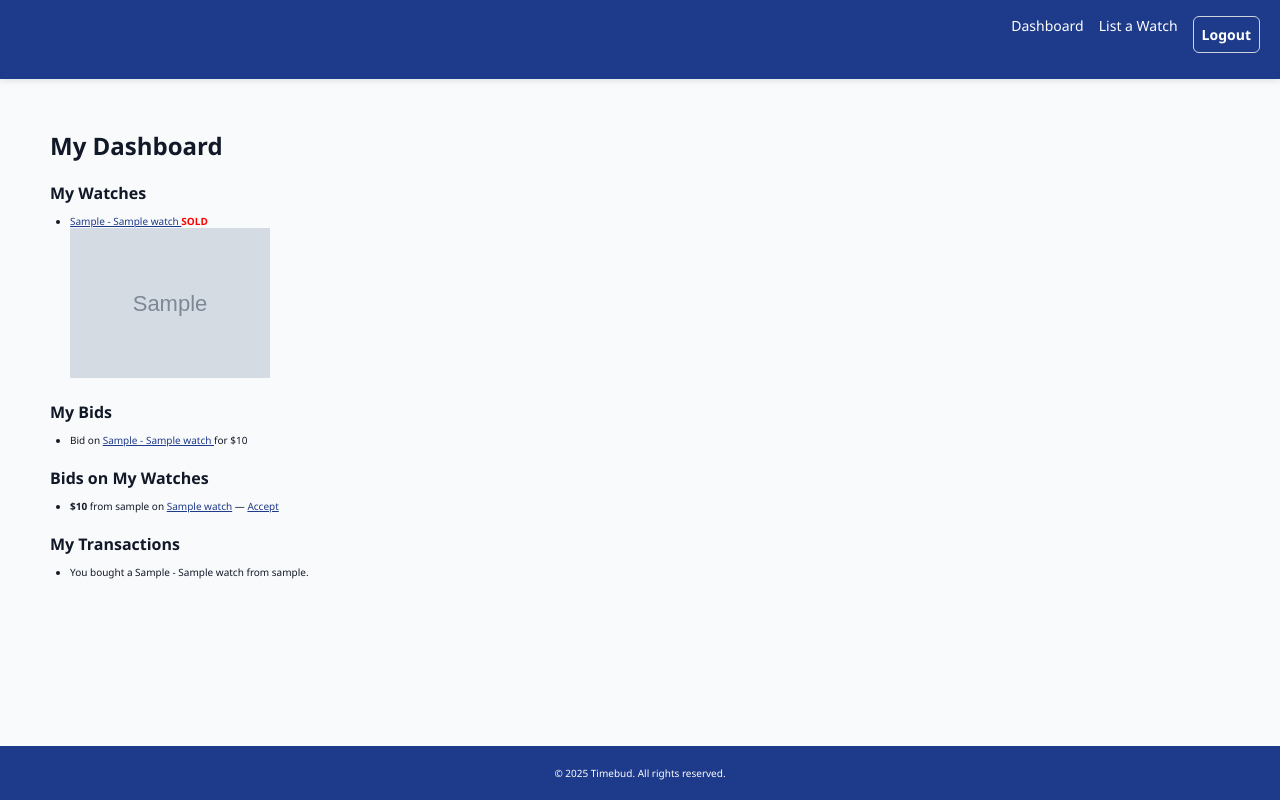
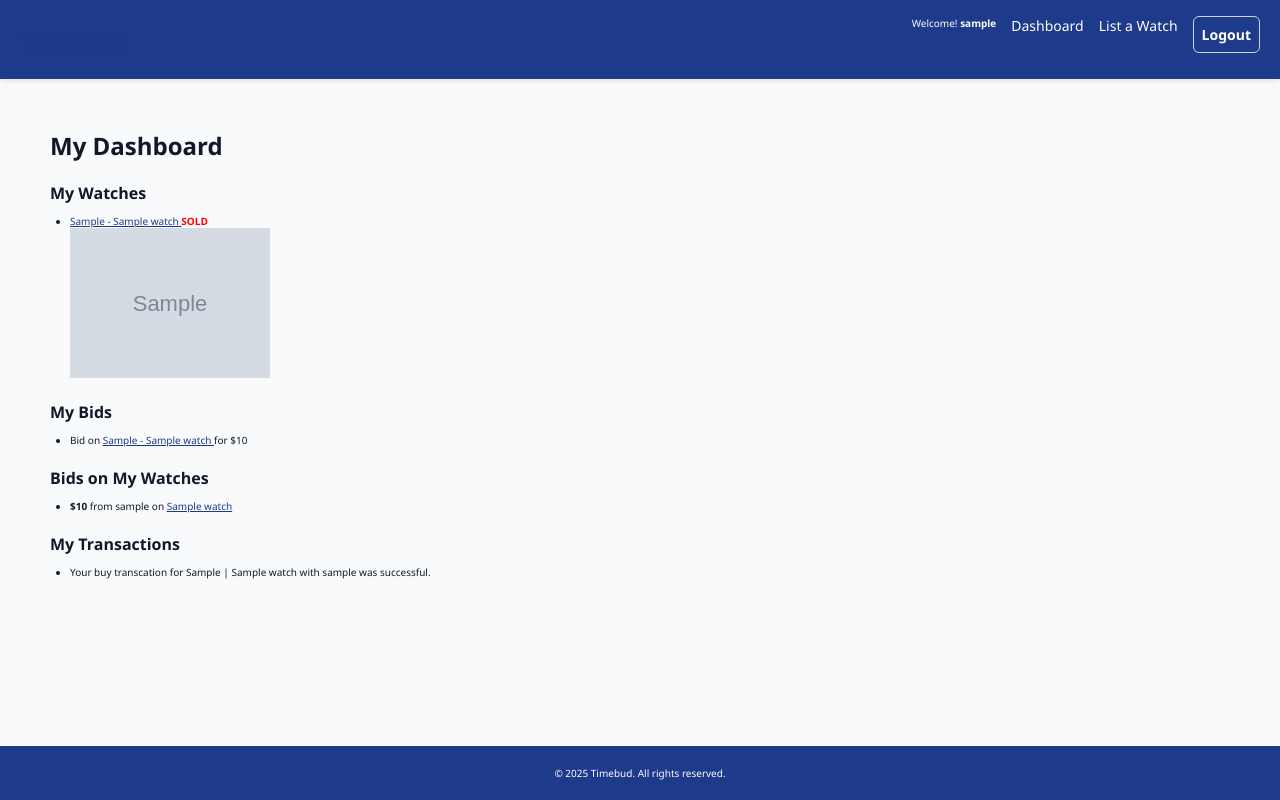
Before and after one commit to amyrbakhsh/time-bud, a Django app: page /dashboard/ in a window 1280 px wide. Run offline with Django 4.2, Linux system fonts and the light colour scheme; a user stored in the database is signed in; tables that the repository leaves empty hold one stand-in row (values such as "Sample post"); grey boxes marked "Sample" are stand-in pictures.

Commit message:
final touches added

```diff
--- a/main_app/templates/base.html
+++ b/main_app/templates/base.html
@@ -16,6 +16,7 @@
         <nav>
             <ul>
                 {% if user.is_authenticated %}
+                    <li>Welcome! <strong>{{ user.username }}</strong></li>
                     <li><a href="{% url 'dashboard' %}">Dashboard</a></li>
                     <li><a href="{% url 'watch_create' %}">List a Watch</a></li>
                     <li>
--- a/main_app/templates/dashboard.html
+++ b/main_app/templates/dashboard.html
@@ -60,8 +60,6 @@
                 <li>
                     <strong>${{ bid.amount }}</strong> from {{ bid.bidder.username }} on
                     <a href="{% url 'watch_detail' bid.watch.id %}">{{ bid.watch.title }}</a>
-                    —
-                    <a href="{% url 'accept_bid' bid.id %}">Accept</a>
                 </li>
             {% endfor %}
         </ul>
@@ -77,9 +75,9 @@
             {% for transaction in transactions %}
             <li>
                 {% if transaction.buyer == user %}
-                  You bought a {{ transaction.watch.brand }} - {{ transaction.watch.title }} from {{ transaction.seller.username }}.
+                  Your buy transcation for {{ transaction.watch.brand }} | {{ transaction.watch.title }} with {{ transaction.seller.username }} was successful.
                 {% elif transaction.seller == user %}
-                  You sold a {{ transaction.watch.brand }} - {{ transaction.watch.title }} to {{ transaction.buyer.username }}.
+                  Your sell transcation for {{ transaction.watch.brand }} | {{ transaction.watch.title }} with {{ transaction.buyer.username }} was successful.
                 {% endif %}
               </li>
 
--- a/main_app/templates/home.html
+++ b/main_app/templates/home.html
@@ -2,7 +2,7 @@
 {% load static %}
 {% block content %}
 
-<h2>Available Watches</h2>
+<h2>Live Auction</h2>
 
 {% if watches %}
     <ul>
```
Also changed, not shown: watch_images/watch_images/Timebud_4.png (added).
